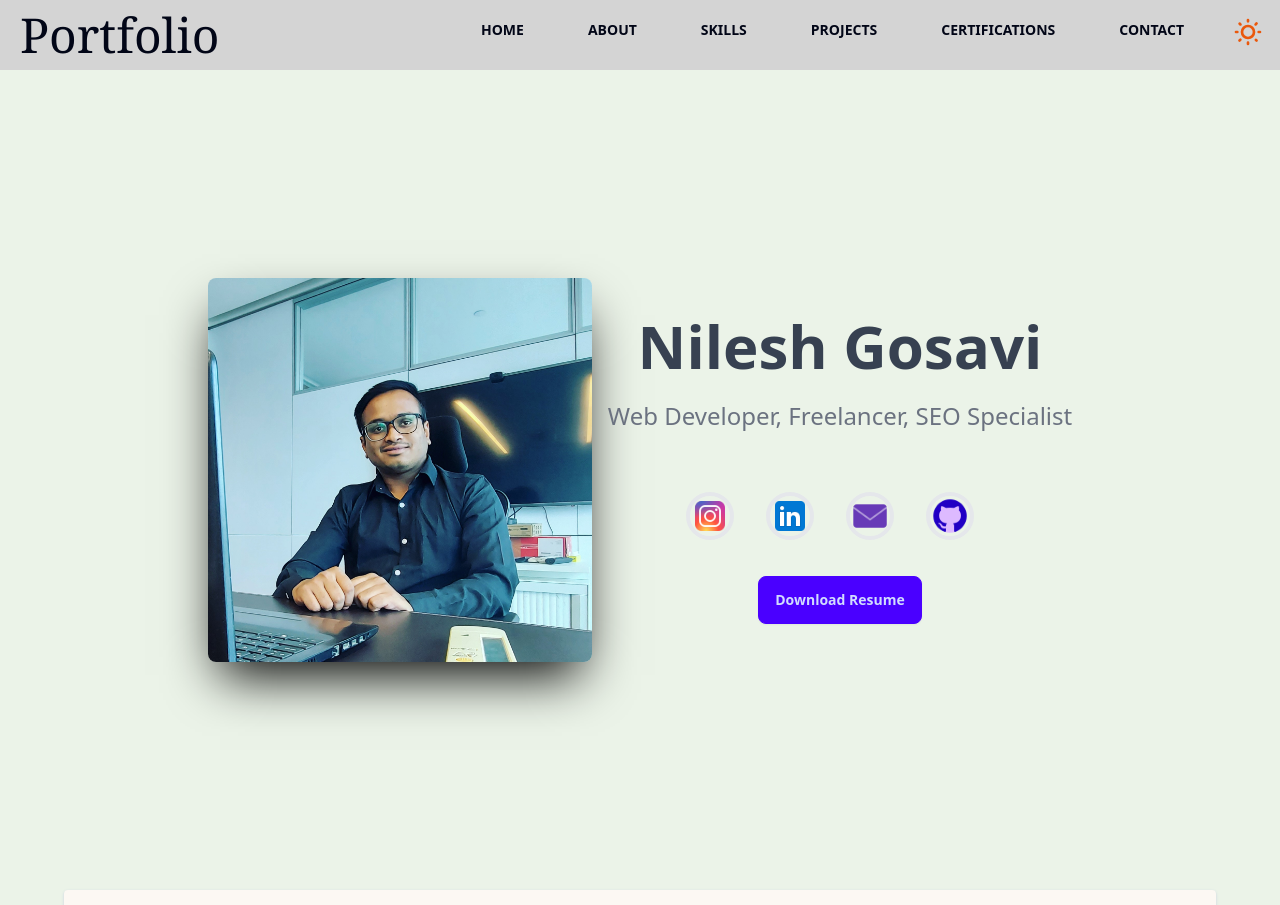
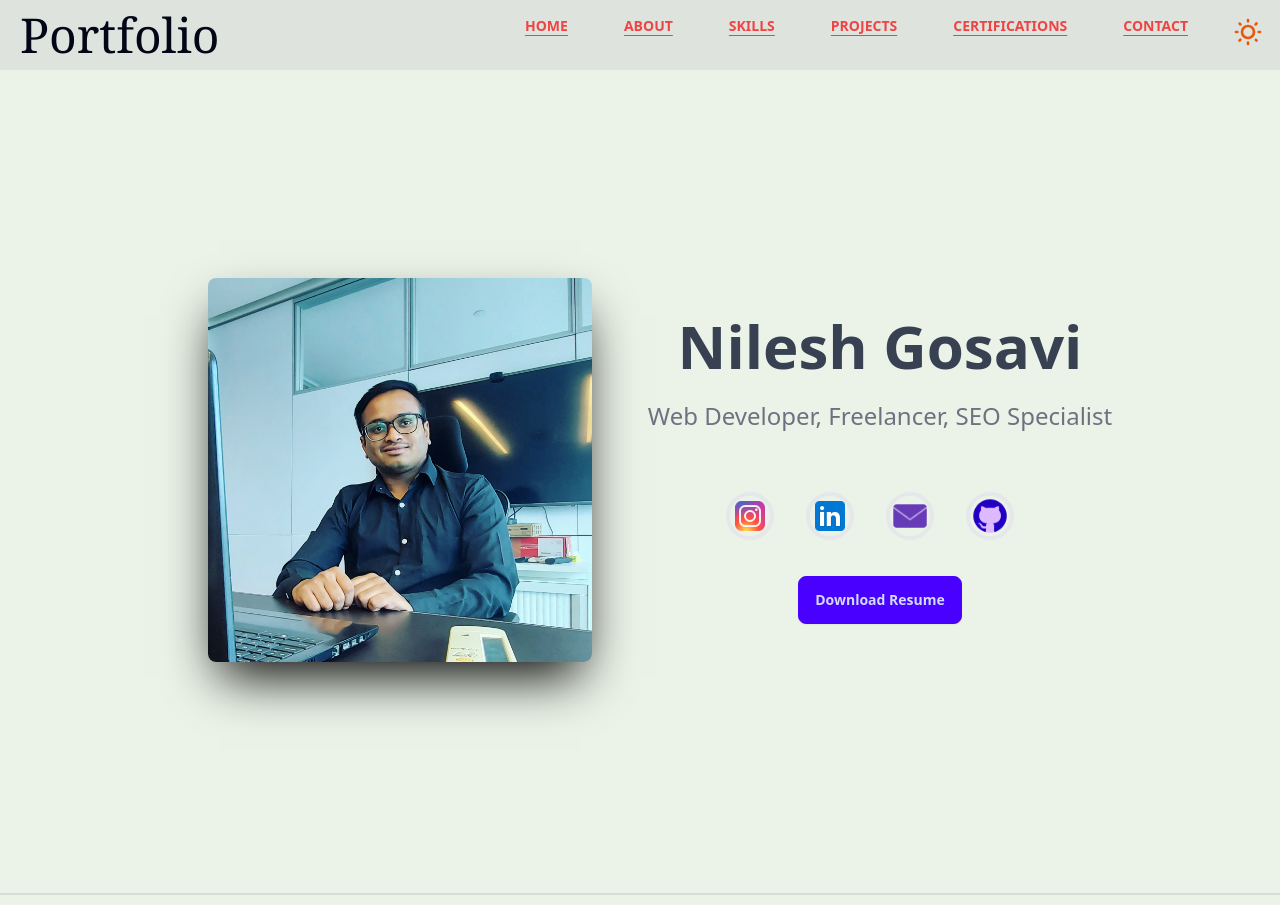
Before and after one commit to itsnileshgosavi/portfolio, a plain HTML site: page src/index.html in a window 1280 px wide. Shown: the top 905 px of the page. Drawn offline with Linux system fonts and the light colour scheme.

Commit message:
changed styles

```diff
--- a/src/index.html
+++ b/src/index.html
@@ -19,8 +19,8 @@
   </head>
   <body class="bg-[#EBF3E8] dark:bg-[#31363F] m-0">
     <!-- Header Section -->
-    <header class="sticky top-0 bg-neutral-300 dark:bg-neutral-900 z-50 w-screen overflow-hidden">
-      <div class="container flex items-center justify-between">
+    <header class="sticky top-0 bg-neutral-300 dark:bg-neutral-900 bg-opacity-50 z-50 mx-0 w-full overflow-hidden">
+      <div class="flex items-center justify-between w-screen mx-0 overflow-hidden">
         <h1>
           <a
             class="p-5 text-3xl sm:text-4xl md:text-5xl text-slate-950 dark:text-white font-serif"
@@ -119,44 +119,44 @@
           </div>
         </div>
             <!-- navbar for large and medium devices -->
-        <nav class="hidden md:inline-flex uppercase">
-          <ul class="flex max-w-full">
-            <li class="mx-0 p-2 sm:p-3 sm:m-1">
+        <nav class="hidden md:inline-flex uppercase max-w-full mx-0">
+          <ul id="navlinks" class="flex w-full">
+            <li class="mx-0 p-2 sm:p-3 sm:mx-1 md:mx-0">
               <a
                 class="dark:text-white hover:underline hover:text-blue-800 text-slate-950 text-sm lg:textarea-md font-bold"
                 href="#hero"
                 >Home</a
               >
             </li>
-            <li class="mx-0 p-2 sm:p-3 sm:m-1">
+            <li class="mx-0 p-2 sm:p-3 sm:mx-1 md:mx-0">
               <a
                 class="dark:text-white hover:underline hover:text-blue-800 text-slate-950 text-sm lg:textarea-md font-bold"
                 href="#about"
                 >About</a
               >
             </li>
-            <li class="mx-0 p-2 sm:p-3 sm:m-1">
+            <li class="mx-0 p-2 sm:p-3 sm:mx-1 md:mx-0">
               <a
                 class="dark:text-white hover:underline hover:text-blue-800 text-slate-950 text-sm lg:textarea-md font-bold"
                 href="#skills"
                 >Skills</a
               >
             </li>
-            <li class="mx-0 p-2 sm:p-3 sm:m-1">
+            <li class="mx-0 p-2 sm:p-3 sm:mx-1 md:mx-0">
               <a
                 class="dark:text-white hover:underline hover:text-blue-800 text-slate-950 text-sm lg:textarea-md font-bold"
                 href="#projects"
                 >Projects</a
               >
             </li>
-            <li class="mx-0 p-2 sm:p-3 sm:m-1">
+            <li class="mx-0 p-2 sm:p-3 sm:mx-1 md:mx-0">
               <a
                 class="dark:text-white hover:underline hover:text-blue-800 text-slate-950 text-sm lg:textarea-md font-bold"
                 href="#certifications"
                 >Certifications</a
               >
             </li>
-            <li class="mx-0 p-2 sm:p-3 sm:m-1">
+            <li class="mx-0 p-2 sm:p-3 sm:mx-1 md:mx-0">
               <a
                 class="dark:text-white hover:underline hover:text-blue-800 text-slate-950 text-sm lg:textarea-md font-bold"
                 href="#contact"
@@ -202,13 +202,13 @@
     <!-- End Header -->
 
     <!-- hero section starts -->
-    <div id="hero" class="hero min-h-screen">
+    <section id="hero" class="hero min-h-screen">
       <div
         class="hero-content flex-col lg:flex-row justify-center items-center"
       >
         <img
           src="assets/img/IMG_9.jpg"
-          class="max-w-60 md:max-w-sm rounded-lg shadow-2xl shadow-black hover:transition-all hover:scale-x-110"
+          class="max-w-60 lg:mx-10 md:max-w-sm rounded-lg shadow-2xl shadow-black hover:transition-all hover:scale-x-110"
         />
         <div class="flex flex-col justify-center items-center">
           <h1
@@ -275,9 +275,10 @@
           >
         </div>
       </div>
-    </div>
+    </section>
 
     <!-- hero section ends -->
+    <div class="divider"></div>
 
     <main id="main">
       <!-- About section starts  -->
@@ -344,6 +345,7 @@
         </div>
       </section>
       <!-- about section ends  -->
+      <div class="divider"></div>
       <!-- skills section begins -->
       <section id="skills" class="flex flex-col justify-center items-center">
         <h2 class="text-center mb-5 text-3xl font-extrabold dark:text-slate-200 text-slate-900">My Skills</h2>
@@ -423,19 +425,19 @@
 
             <div class="grid grid-cols-2 grid-rows-2 gap-6">
               <div class="text-center">
-                <div class="radial-progress bg-green-500 text-primary-content border-4 border-green-700" style="--value:95;" role="progressbar"> 95%</div>
+                <div class="radial-progress bg-[#EEE4B1] text-primary-content border-4 border-[#EEE4B1]" style="--value:95;" role="progressbar"> 95%</div>
                 <p class="font-semibold text-sm font-mono dark:text-white my-4">Communication</p>
               </div>
               <div class="text-center">
-                <div class="radial-progress bg-green-500 text-primary-content border-4 border-green-700" style="--value:85;" role="progressbar"> 85%</div>
-                <p class="font-semibold text-sm font-mono dark:text-white my-4">creativity</p>
+                <div class="radial-progress bg-[#EEE4B1] text-primary-content border-4 border-[#EEE4B1]" style="--value:85;" role="progressbar"> 85%</div>
+                <p class="font-semibold text-sm font-mono dark:text-white my-4">Creativity</p>
               </div>
               <div class="text-center">
-                <div class="radial-progress bg-green-500 text-primary-content border-4 border-green-700" style="--value:80;" role="progressbar"> 80%</div>
+                <div class="radial-progress bg-[#EEE4B1] text-primary-content border-4 border-[#EEE4B1]" style="--value:80;" role="progressbar"> 80%</div>
                 <p class="font-semibold text-sm font-mono dark:text-white my-4">Problem Solving</p>
               </div>
               <div class="text-center">
-                <div class="radial-progress bg-green-500 text-primary-content border-4 border-green-700" style="--value:90;" role="progressbar"> 90%</div>
+                <div class="radial-progress bg-[#EEE4B1] text-primary-content border-4 border-[#EEE4B1]" style="--value:90;" role="progressbar"> 90%</div>
                 <p class="font-semibold text-sm font-mono dark:text-white my-4">Leadership</p>
               </div>
             </div>
@@ -443,6 +445,7 @@
         </div>
       </section>
       <!-- skills section ends  -->
+      <div class="divider"></div>
       <!-- project section starts  -->
       <section id="projects" class="flex flex-col justify-center items-center w-full">
         <div
@@ -531,6 +534,7 @@
 
         </div>
       </section>
+      <div class="divider"></div>
       <!-- projects section end and certificate section starts  -->
       <section
         id="certifications"
@@ -658,6 +662,8 @@
 
         </div>
       </section>
+
+      <div class="divider"></div>
       <!-- certifications section end and contact section starts  -->
       <section
         id="contact"
@@ -766,6 +772,7 @@
       </section>
       <!-- contact section ends  -->
     </main>
+    <div class="divider"></div>
     <!-- footer section starts  -->
     <footer>
       <div
@@ -838,6 +845,8 @@
         document.documentElement.classList.remove("dark");
       }
     </script>
+     <!-- javascript file  -->
+     <script src="index.js"></script>
   </body>
 </html>
 
--- /dev/null
+++ b/src/index.js
@@ -0,0 +1,21 @@
+const observer = new IntersectionObserver((entries) => {
+  entries.forEach((entry) => {
+    const sectionId = entry.target.id;
+
+    const navlink = document.querySelectorAll(`a[href="#${sectionId}"]`);
+
+    if (entry.isIntersecting) {
+        console.log(navlink)
+
+      navlink[1].classList.add("active");
+
+    } else {
+        navlink[1].classList.remove("active");
+    }
+
+  });
+}, { threshold: 0.35 });
+
+document.querySelectorAll("section").forEach((section) => {
+  observer.observe(section);
+});
--- a/src/input.css
+++ b/src/input.css
@@ -5,8 +5,6 @@
 .button{
     @apply p-3 m-5 bg-[#7743DB] rounded-xl shadow-md shadow-neutral-500 hover:bg-[#5f36ab]
 }
-
-
 
 .card-cert{
     @apply md:w-96 w-64 sm:w-72 h-[500px] bg-[#DFF5FF] dark:bg-inherit text-black dark:text-slate-200 hover:scale-105 hover:transition-all glass m-5 overflow-hidden
@@ -23,3 +21,31 @@
 .progress{
     @apply bg-blue-600 p-0.5 text-center font-bold text-xs md:text-xl text-[#EBEBEB] leading-none  shadow-md shadow-slate-700 rounded-2xl h-8
 }
+
+.active{
+    @apply underline underline-offset-4 !text-red-500 mb-1 transition duration-300;
+}
+
+@layer base{
+    /* Firefox */
+* {
+    scrollbar-width: thin;
+    scrollbar-color: var(--secondary) var(--primary);
+  }
+
+  /* Chrome, Edge, and Safari */
+  *::-webkit-scrollbar {
+    width: 5px;
+  }
+
+  *::-webkit-scrollbar-track {
+    background: var(--primary);
+    border-radius: 50px;
+  }
+
+  *::-webkit-scrollbar-thumb {
+    background-color: var(--secondary);
+    border-radius: 50px;
+    border: 10px solid var(--primary);
+  }
+}
```
Also changed, not shown: src/output.css.
